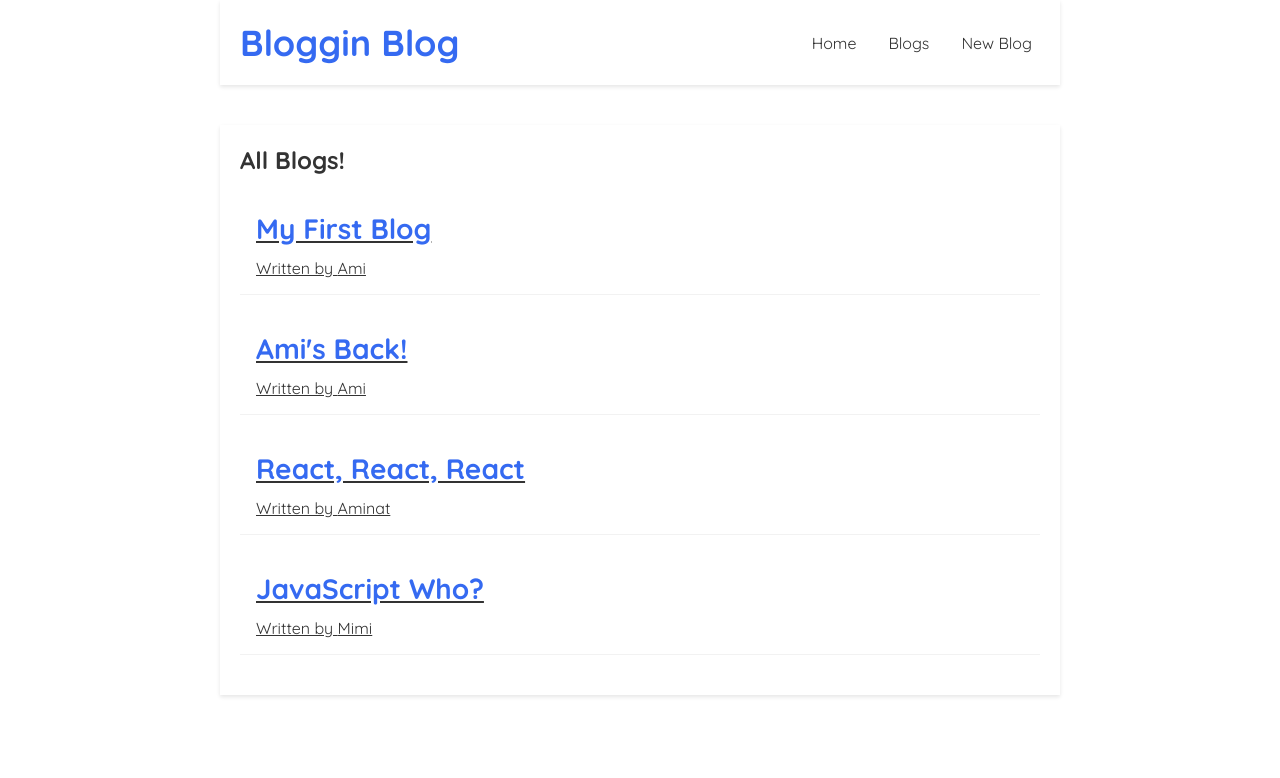
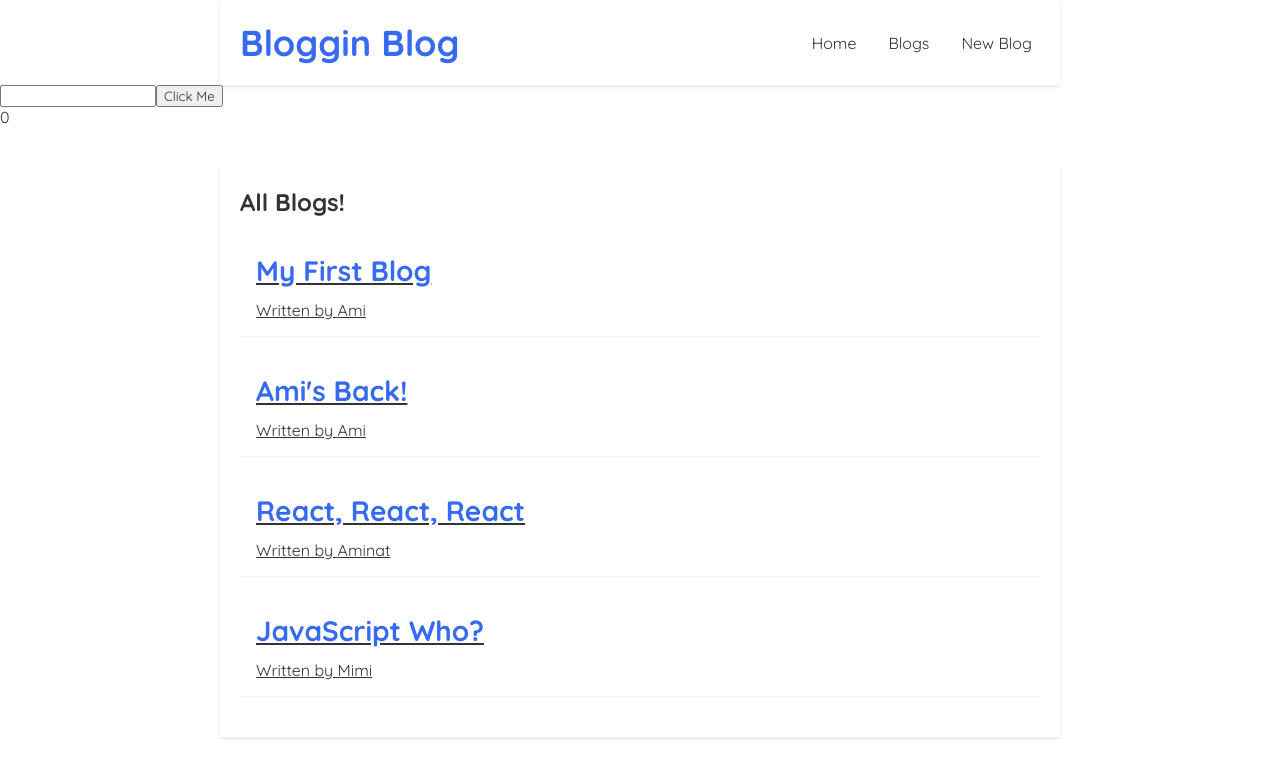
Before and after one commit to Amii911/bloggin-blog, a React (Create React App) app in the folder bloggin-blog/: page /blog in a window 1280 px wide. Shown: the top 778 px of the page. Built offline with nearby package versions, Linux system fonts and the light colour scheme; data requests are answered from the project's data file.

Commit message:
cleaning

```diff
--- a/bloggin-blog/src/App.js
+++ b/bloggin-blog/src/App.js
@@ -4,6 +4,7 @@ import Form from './Components/Form';
 import Blog from './Components/Blog';
 import BlogDetails from './Components/BlogDetails';
 import{ BrowserRouter as Router, Route, Switch } from 'react-router-dom';
+import ClickMe from './Components/ClickMe';
 
 function App() {
 
@@ -11,6 +12,7 @@ function App() {
     <Router>
   <div className="App">
       <Navbar />
+      <ClickMe />
       <div className="content">
         <Switch>
           <Route exact path="/">
--- a/bloggin-blog/src/Components/Blog.js
+++ b/bloggin-blog/src/Components/Blog.js
@@ -6,11 +6,13 @@ const Blog = () => {
 
     const {error, isPending, data: blogs } = useFetch('http://localhost:8000/blogs')
 
+    //thing on right will only display if value on the left is truthy
     return(
         <div className="blog">
             { error && <div>{ error }</div> }
             { isPending && <div>Loading...</div> }
             { blogs && <BlogList blogs={blogs} title="All Blogs!"/> }
+
         </div>
     );
 }
--- /dev/null
+++ b/bloggin-blog/src/Components/ClickMe.js
@@ -0,0 +1,35 @@
+import React, {useState} from 'react'
+
+function ClickMe() {
+    const [change, setChange] = useState("")
+    const [changeZero, setZero] = useState(0)
+
+    function handleChange(e) {
+        setChange(e.target.value)
+    }
+
+    function handleSubmit(e){
+        e.preventDefault()
+        setZero(change.length + changeZero)
+        setChange("")
+    }
+
+
+  return (
+    <div>
+        <form onSubmit={handleSubmit}>
+            <input type='text'
+            value={change}
+            onChange={handleChange}/>
+            <button>Click Me</button>
+        </form>
+        {changeZero}
+    </div>
+  )
+}
+
+export default ClickMe;
+
+//create an input
+// create btn
+//no need for data
--- a/bloggin-blog/src/Components/Form.js
+++ b/bloggin-blog/src/Components/Form.js
@@ -1,5 +1,4 @@
-import React from 'react';
-import { useState } from "react";
+import React, { useState } from 'react';
 import { useHistory } from "react-router-dom";
 
 const Form = () => {
@@ -11,7 +10,7 @@ const Form = () => {
   const handleSubmit = (e) => {
     e.preventDefault();
     const blog = { title, body, author };
-
+//POST reuqest made to send data to server
     fetch('http://localhost:8000/blogs/', {
       method: 'POST',
       headers: { "Content-Type": "application/json" },
--- a/bloggin-blog/src/Components/useFetch.js
+++ b/bloggin-blog/src/Components/useFetch.js
@@ -1,4 +1,6 @@
 import { useState, useEffect } from 'react';
+
+//this is for a GET REQUEST - passing URL. not a Post like in component useFetch
 
 const useFetch = (url) => {
   const [data, setData] = useState(null);
@@ -20,7 +22,7 @@ const useFetch = (url) => {
         setError(null);
       })
       .catch(err => {
-        // auto catches network / connection error
+        // auto catches network / connection error / catch is if promise is rejected
         setIsPending(false);
         setError(err.message);
       })
```
